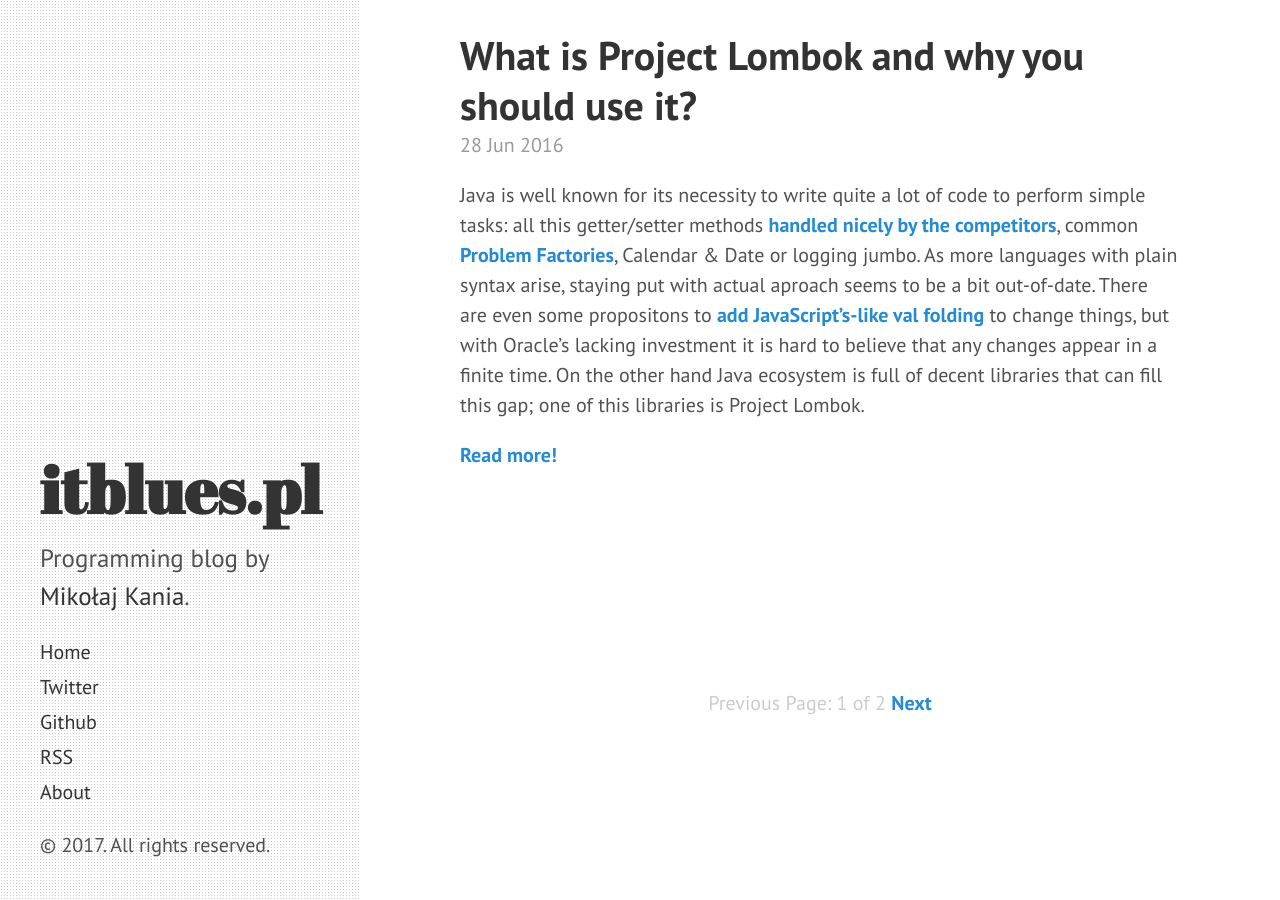
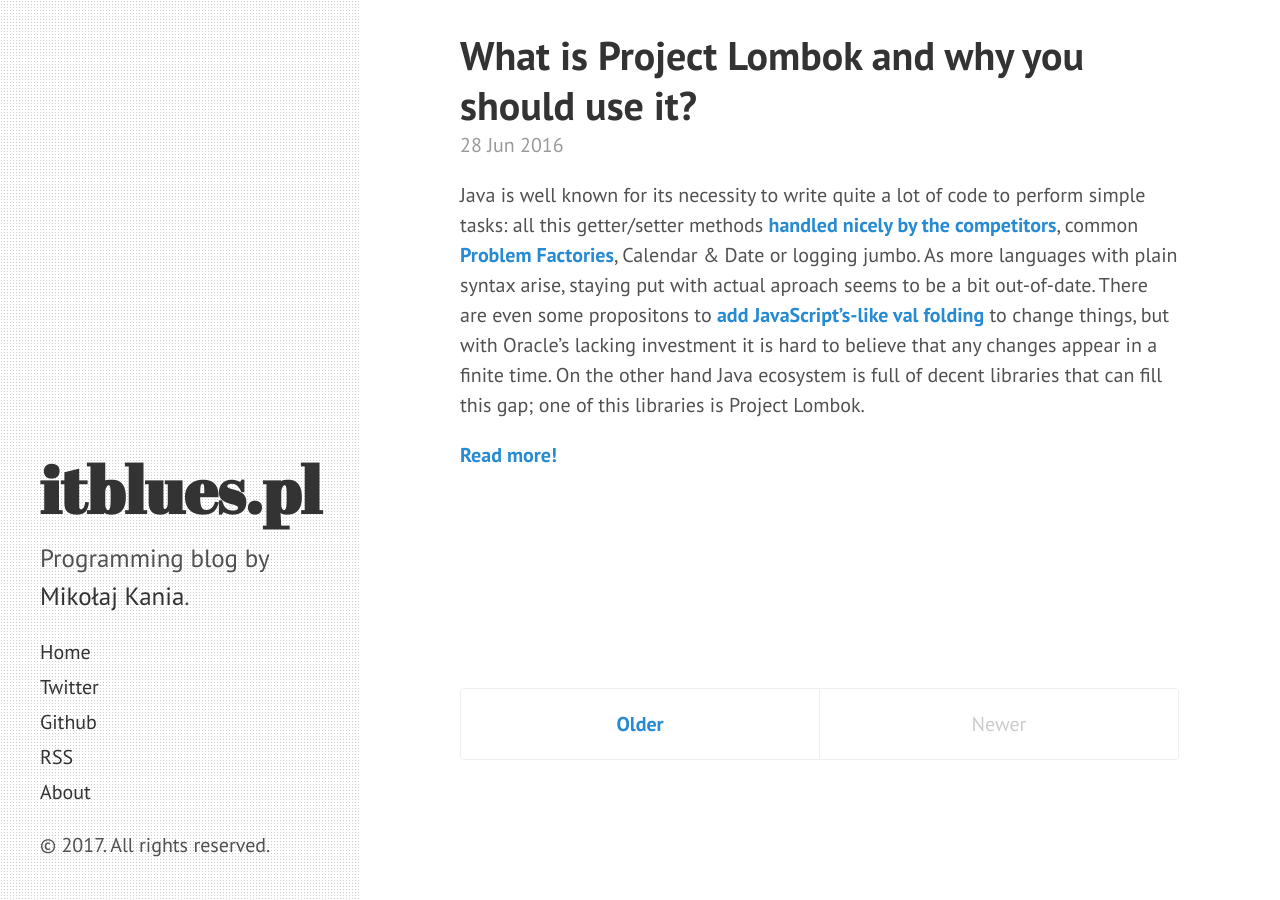
Before and after one commit to mikolajkania/mikolajkania.github.io, a Jekyll site: the page built from index.html, in a window 1280 px wide and 900 px high, scrolled down 1280 px. Built offline with Jekyll 4.4.1, drawn with Linux system fonts in a browser that asks for light colours; the list of posts is cut into pages by our own code.

Commit message:
Previous pagination
Strange github changes

```diff
--- a/index.html
+++ b/index.html
@@ -28,15 +28,18 @@
 </div>
 
 <div class="pagination">
+  {% if paginator.next_page %}
+    <a class="pagination-item older" href="{{ site.baseurl }}page{{paginator.next_page}}">Older</a>
+  {% else %}
+    <span class="pagination-item older">Older</span>
+  {% endif %}
   {% if paginator.previous_page %}
-    <a href="{{ paginator.previous_page_path }}" class="previous">Previous</a>
+    {% if paginator.page == 2 %}
+      <a class="pagination-item newer" href="{{ site.baseurl }}">Newer</a>
+    {% else %}
+      <a class="pagination-item newer" href="{{ site.baseurl }}page{{paginator.previous_page}}">Newer</a>
+    {% endif %}
   {% else %}
-    <span class="previous">Previous</span>
-  {% endif %}
-  <span class="page_number ">Page: {{ paginator.page }} of {{ paginator.total_pages }}</span>
-  {% if paginator.next_page %}
-    <a href="{{ paginator.next_page_path }}" class="next">Next</a>
-  {% else %}
-    <span class="next ">Next</span>
+    <span class="pagination-item newer">Newer</span>
   {% endif %}
 </div>
```
